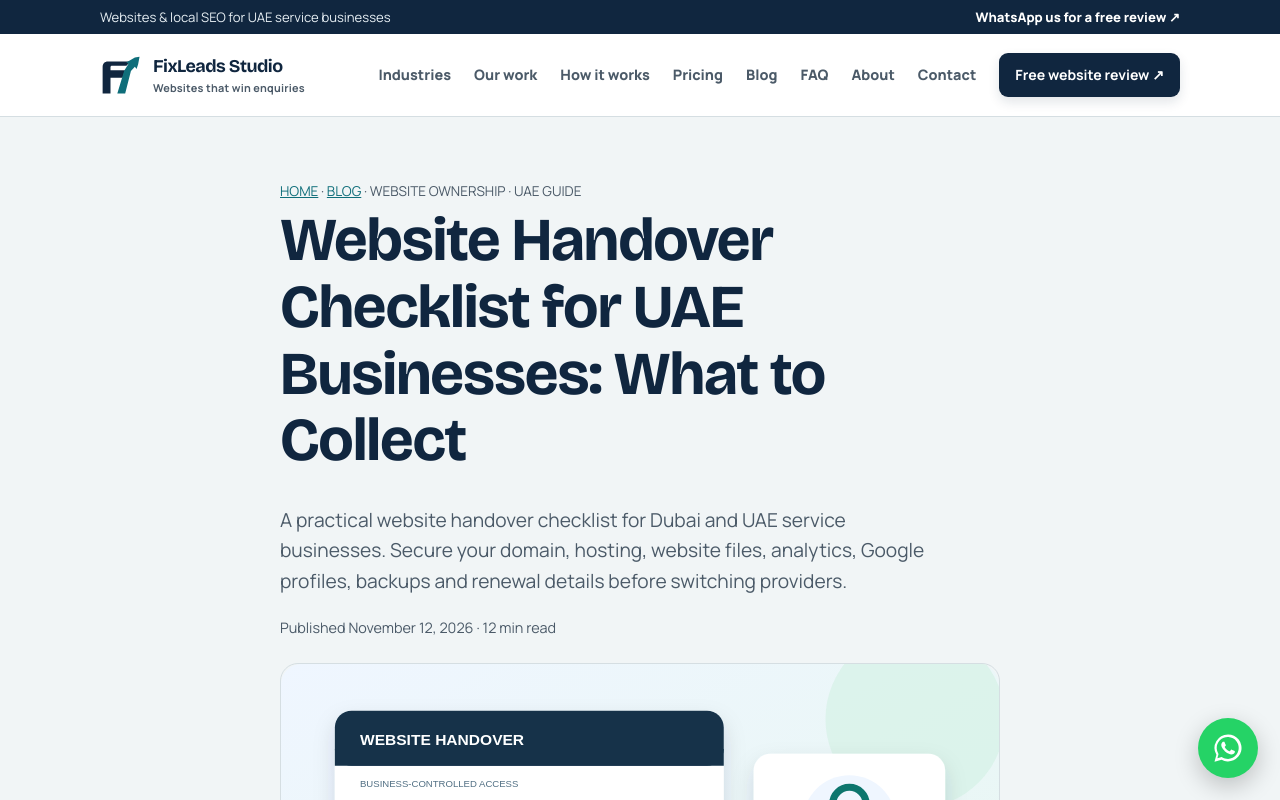
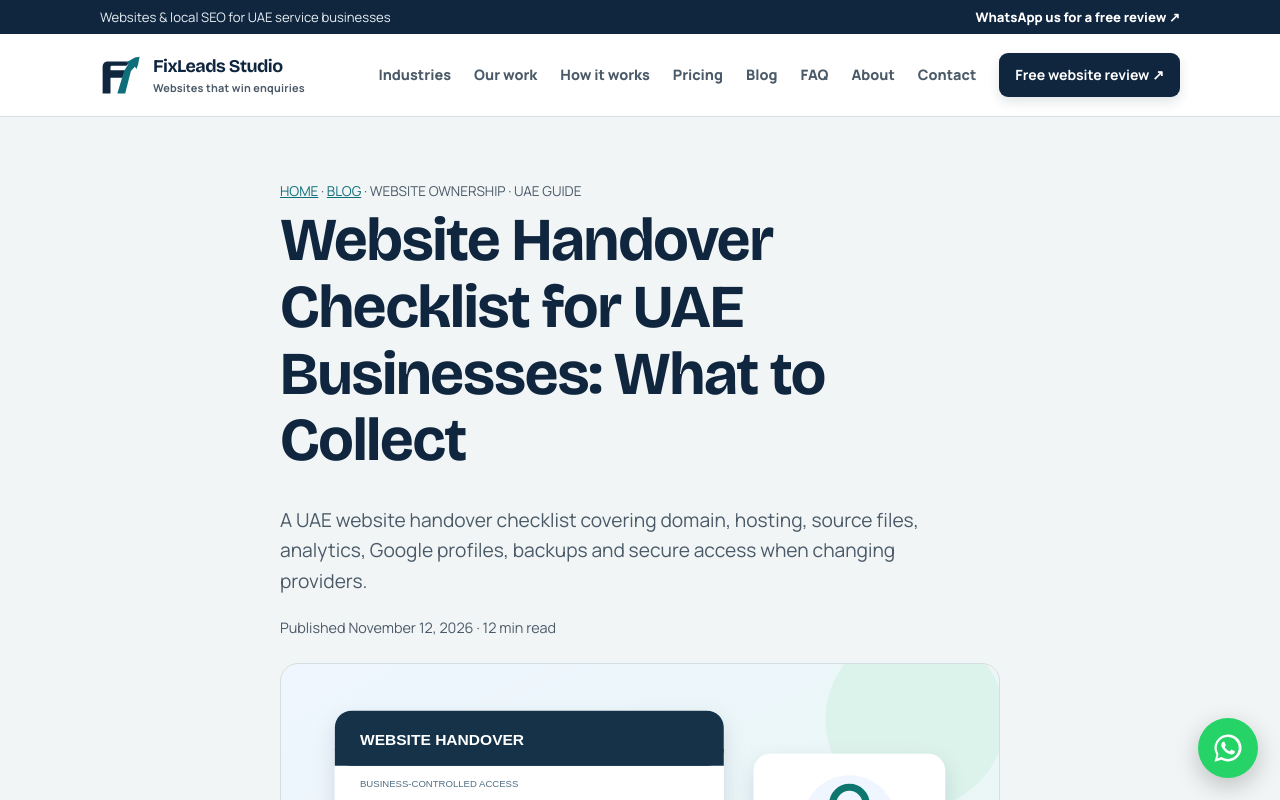
Before and after one commit to souravdadarwal01-max/fixleads-site, a Next.js app in the folder uae-leads-site/: page /blog/website-handover-checklist-uae in a window 1280 px wide. Shown: the top 800 px of the page. Built offline with nearby package versions, Linux system fonts and the light colour scheme; no server answers.

Commit message:
Tighten website handover article meta description

```diff
--- a/uae-leads-site/app/blog/page.js
+++ b/uae-leads-site/app/blog/page.js
@@ -2,7 +2,7 @@ import Link from "next/link";
 import { SITE, wa } from "../../lib/site";
 
 const posts = [
-  { slug: "website-handover-checklist-uae", title: "Website Handover Checklist for UAE Businesses: What to Collect", description: "A practical website handover checklist for Dubai and UAE service businesses. Secure your domain, hosting, website files, analytics, Google profiles, backups and renewal details before switching providers.", category: "Website ownership", readTime: "12 min read" },
+  { slug: "website-handover-checklist-uae", title: "Website Handover Checklist for UAE Businesses: What to Collect", description: "A UAE website handover checklist covering domain, hosting, source files, analytics, Google profiles, backups and secure access when changing providers.", category: "Website ownership", readTime: "12 min read" },
   { slug: "about-page-uae-service-businesses", title: "About Us Page for a UAE Service Business: What Customers Need to See", description: "Build a useful About Us page for a Dubai or UAE service business. Learn what to explain about your team, experience, service areas, process and proof.", category: "Website content", readTime: "11 min read" },
   { slug: "google-business-profile-holiday-hours-uae", title: "Google Business Profile Holiday Hours in the UAE: Ramadan, Eid & Public Holiday Checklist", description: "Keep Dubai and UAE customers informed during Ramadan, Eid and public holidays. Learn when to use Google special hours, update regular hours and sync your website.", category: "Google Business Profile", readTime: "11 min read" },
   { slug: "website-launch-checklist-uae", title: "Your Website Is Live. What Should a UAE Business Do in the First 30 Days?", description: "A practical 30-day website launch checklist for Dubai and UAE small businesses: test enquiries, check mobile usability, set up Search Console, review indexing, measure leads and improve pages.", category: "Website launch", readTime: "10 min read" },
--- a/uae-leads-site/app/blog/website-handover-checklist-uae/page.js
+++ b/uae-leads-site/app/blog/website-handover-checklist-uae/page.js
@@ -2,7 +2,7 @@ import Link from "next/link";
 import { SITE, wa } from "../../../lib/site";
 
 const title = "Website Handover Checklist for UAE Businesses: What to Collect";
-const description = "A practical website handover checklist for Dubai and UAE service businesses. Secure your domain, hosting, website files, analytics, Google profiles, backups and renewal details before switching providers.";
+const description = "A UAE website handover checklist covering domain, hosting, source files, analytics, Google profiles, backups and secure access when changing providers.";
 const seoTitle = "Website Handover Checklist UAE: Domain, Access & Files";
 const image = "/website-handover-checklist-uae.svg";
 const url = SITE.url + "/blog/website-handover-checklist-uae";
```
